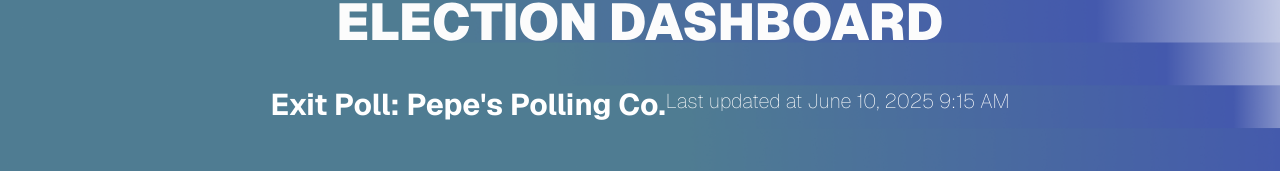
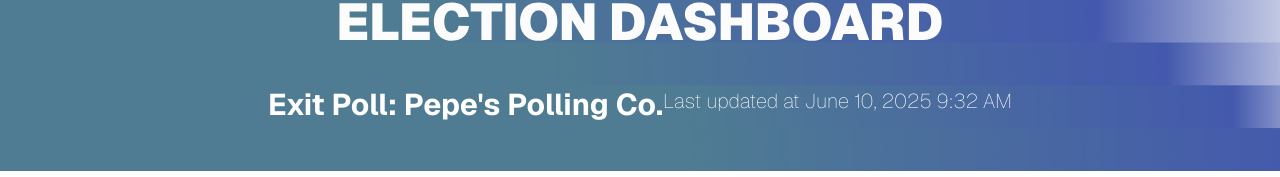
Before and after one commit to tortendes/election-dashboard, a Next.js app: page /polling/exit-polls/pepe in a window 1280 px wide. Shown: the part 230-407 px from the top of the page. Built offline with nearby package versions, Linux system fonts and the light colour scheme.

Commit message:
[fix(data)] fixed last updated

```diff
--- a/app/polling/exit-polls/pepe/page.tsx
+++ b/app/polling/exit-polls/pepe/page.tsx
@@ -12,7 +12,7 @@ export default function PepePollingCoExitPolls() {
             <Image src="/icons/header-logo.svg" className="md:max-w-1/2" alt="Redmont Decides next line Election Dashboard" width={1126} height={173} />
             <div className="md:flex md:justify-center">
                 <h1 className="text-3xl font-bold text-white">Exit Poll: Pepe&apos;s Polling Co.</h1>
-                <h1 className="text-xl font-thin text-white">Last updated at {dayjs("2025-06-10T09:15:09+00:00").format("MMMM DD, YYYY h:mm A")}</h1>
+                <h1 className="text-xl font-thin text-white">Last updated at {dayjs("2025-06-10T09:32:56+0000").format("MMMM DD, YYYY h:mm A")}</h1>
             </div>
         </header>
         <div className="flex flex-col md:grid grid-cols-2 gap-2 px-4 py-2">
```
